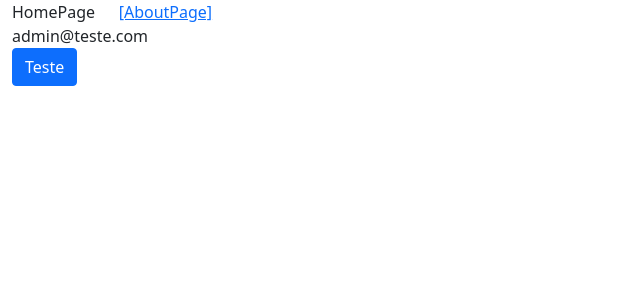
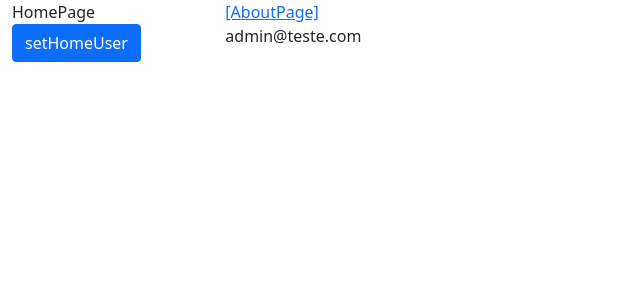
Before and after one commit to kazuuu/7comm-react, a React (Create React App) app in the folder estacionamento/: page / in a window 1280 px wide. Shown: the top 300 px of the page, without its empty margins (0-640 px from the left). Built offline with nearby package versions, Linux system fonts and the light colour scheme.

Commit message:
action redux

```diff
--- a/estacionamento/src/presentation/pages/about/about.page.tsx
+++ b/estacionamento/src/presentation/pages/about/about.page.tsx
@@ -8,13 +8,15 @@ import {
 } from 'react-bootstrap';
 import { Link, RouteComponentProps, withRouter } from "react-router-dom";
 import { UserModel } from "../../../domain/models";
+import { setCurrentUser } from "../../../domain/store/auth/auth.action";
 
 interface AboutState {
-    // currentUser: UserModel
+    currentUser: UserModel
 }
 
 interface AboutProps extends RouteComponentProps<any> {
-    // currentUser: UserModel
+    currentUser: UserModel,
+    setCurrentUser(username: string, email: string): any,
 }
 
 class AboutPage extends React.Component<AboutProps, AboutState> {
@@ -27,17 +29,21 @@ class AboutPage extends React.Component<AboutProps, AboutState> {
             <>
                 <Container fluid>
                     <Row>
-                        <Col md={1}>
+                        <Col md={2}>
                             <Link to="/">[HomePage]</Link>
                         </Col>
-                        <Col md={1}>
+                        <Col md={2}>
                             AboutPage
                         </Col>
                     </Row>
                     <Row>
-                        <Col md={12}>
-                            <Button>Teste</Button>
+                        <Col md={2}>
+                            <Button onClick={() => {this.props.setCurrentUser("aboutUser", "aboutUser@teste.com");}}>setAboutUser</Button>
                         </Col>
+                        <Col md={2}>
+                            { this.props.currentUser.email}
+                        </Col>
+
                     </Row>
                 </Container>
             </>
@@ -46,12 +52,15 @@ class AboutPage extends React.Component<AboutProps, AboutState> {
 }
 
 const connectModule = connect(
-    (state) => ({
-      // Map state to props
+    (state: any) => ({
+        currentUser: state.authReducer.currentUser
     }),
-    {
-      // Map dispatch to props
-    }
+    (dispatch, ownProps) => ({
+        setCurrentUser(username: string, email: string) {
+            const action = setCurrentUser(username, email);
+            dispatch(action);
+        }
+    }),
 )(AboutPage);
 
 export default withRouter(connectModule);
--- a/estacionamento/src/presentation/pages/home/home.page.tsx
+++ b/estacionamento/src/presentation/pages/home/home.page.tsx
@@ -8,6 +8,7 @@ import {
 } from 'react-bootstrap';
 import { Link, RouteComponentProps, withRouter } from "react-router-dom";
 import { UserModel } from "../../../domain/models";
+import { setCurrentUser } from "../../../domain/store/auth/auth.action";
 // import { RootState } from "../../../domain/store/store.config";
 
 interface HomeState {
@@ -15,7 +16,8 @@ interface HomeState {
 }
 
 interface HomeProps extends RouteComponentProps<any> {
-    currentUser: UserModel
+    currentUser: UserModel,
+    setCurrentUser(username: string, email: string): any,
 }
 
 class HomePage extends React.Component<HomeProps, HomeState> {
@@ -28,16 +30,19 @@ class HomePage extends React.Component<HomeProps, HomeState> {
             <>
                 <Container fluid>
                     <Row>
-                        <Col md={1}>
-                            HomePage { this.props.currentUser.email}
+                        <Col md={2}>
+                            HomePage
                         </Col>
-                        <Col md={1}>
+                        <Col md={2}>
                             <Link to="/about">[AboutPage]</Link>
                         </Col>
                     </Row>
                     <Row>
-                        <Col md={12}>
-                            <Button>Teste</Button>
+                        <Col md={2}>
+                            <Button onClick={() => {this.props.setCurrentUser("homeUser", "homeUser@teste.com");}}>setHomeUser</Button>
+                        </Col>
+                        <Col md={2}>
+                            { this.props.currentUser.email}
                         </Col>
                     </Row>
                 </Container>
@@ -51,12 +56,12 @@ const connectModule = connect(
     (state: any) => ({
         currentUser: state.authReducer.currentUser
     }),
-    {
-        // setCurrentUser() {
-        //     const action = setCurrentUser();
-        //     dispatch(action);
-        // }
-    }
+    (dispatch, ownProps) => ({
+        setCurrentUser(username: string, email: string) {
+            const action = setCurrentUser(username, email);
+            dispatch(action);
+        }
+    }),
 )(HomePage);
 
 export default withRouter(connectModule);
```
